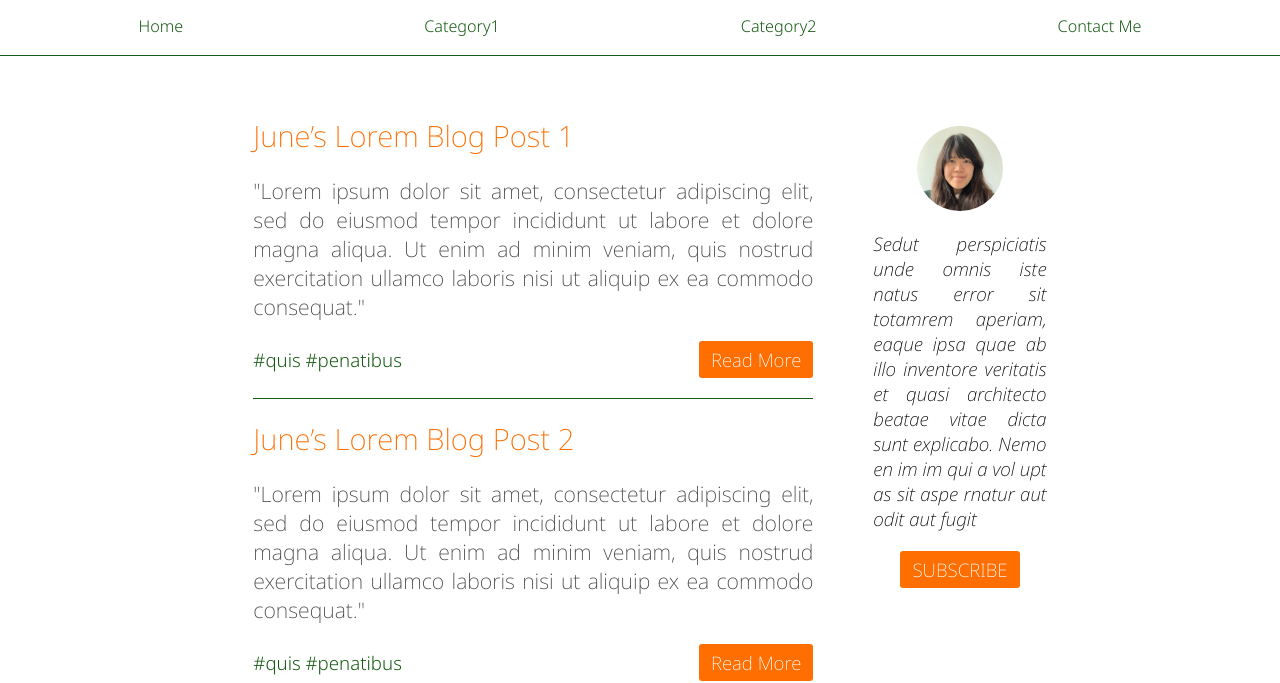
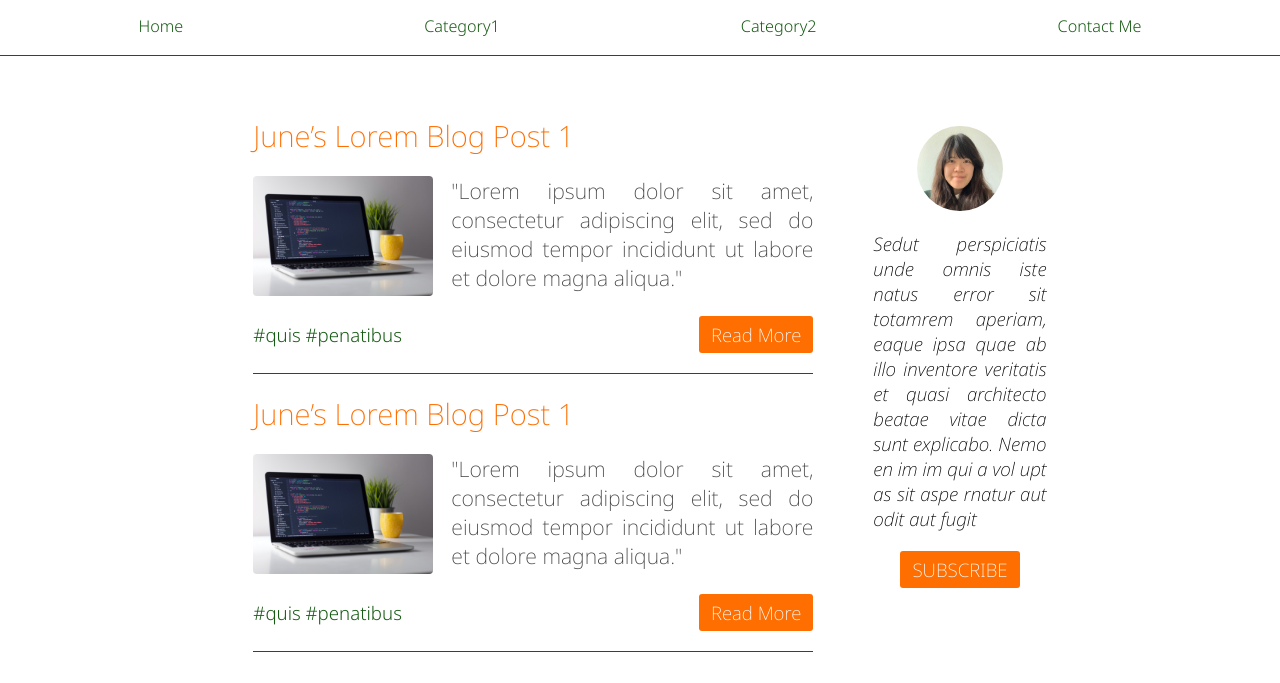
Before and after one commit to WenJenChun/personal_blog_website, a plain HTML site: page index.html in a window 1280 px wide. Shown: the part 122-805 px from the top of the page. Drawn offline with Linux system fonts and the light colour scheme.

Commit message:
add image tag to card

```diff
--- a/css/index.css
+++ b/css/index.css
@@ -92,6 +92,15 @@
     margin: 20px 0;
 }
 
+.card-img{
+    width: 100%;
+    max-width: auto;
+    height: auto;
+    border-radius: 4px;
+    margin: 0 1rem 0 0;
+    object-fit: cover;
+}
+
 .card-bottom{
     display: flex;
     justify-content: space-between;
@@ -145,3 +154,19 @@
     }
 
 }
+
+@media(min-width:1200px){
+    .card-body{
+        margin: 20px 0;
+        display: flex;
+        flex-direction: row;
+    }
+
+    .card-img{
+        width: 200px;
+        height: 120px;
+        border-radius: 4px;
+        margin: 0 1rem 0 0;
+        object-fit: cover;
+    }
+}
--- a/index.html
+++ b/index.html
@@ -30,28 +30,30 @@
                 <button class="orange-button bottom-spacer" type="button">SUBSCRIBE</button>
             </div>
         </section>
-        <article id="main">
+        <main id="main">
             <div class="card">
                 <div class="article-title">June’s Lorem Blog Post 1</div>
                 <div class="card-body">
-                    <p>"Lorem ipsum dolor sit amet, consectetur adipiscing elit, sed do eiusmod tempor incididunt ut labore et dolore magna aliqua. Ut enim ad minim veniam, quis nostrud exercitation ullamco laboris nisi ut aliquip ex ea commodo consequat."</p>
+                    <img class="card-img" src="./images/dummy1.jpg" alt="dummy image">
+                    <p>"Lorem ipsum dolor sit amet, consectetur adipiscing elit, sed do eiusmod tempor incididunt ut labore et dolore magna aliqua."</p>
                 </div>
                 <div class="card-bottom">
                     <div class="tag">#quis #penatibus</div>
-                    <a class="orange-button" href="./post.html">Read More</a>
+                    <button class="orange-button" onclick="location.href='./post.html'" type="button">Read More</button>
                 </div>
             </div>
             <div class="card">
-                <div class="article-title">June’s Lorem Blog Post 2</div>
+                <div class="article-title">June’s Lorem Blog Post 1</div>
                 <div class="card-body">
-                    <p>"Lorem ipsum dolor sit amet, consectetur adipiscing elit, sed do eiusmod tempor incididunt ut labore et dolore magna aliqua. Ut enim ad minim veniam, quis nostrud exercitation ullamco laboris nisi ut aliquip ex ea commodo consequat."</p>
+                    <img class="card-img" src="./images/dummy1.jpg" alt="dummy image">
+                    <p>"Lorem ipsum dolor sit amet, consectetur adipiscing elit, sed do eiusmod tempor incididunt ut labore et dolore magna aliqua."</p>
                 </div>
                 <div class="card-bottom">
                     <div class="tag">#quis #penatibus</div>
-                    <a class="orange-button" href="./post.html">Read More</a>
+                    <button class="orange-button" onclick="location.href='./post.html'" type="button">Read More</button>
                 </div>
             </div>
-        </article>
+        </main>
         <footer id="footer">Lorem ipsum dolor sit amet, consectetur adipiscing elit</footer>
     </div>
 </body>
```
